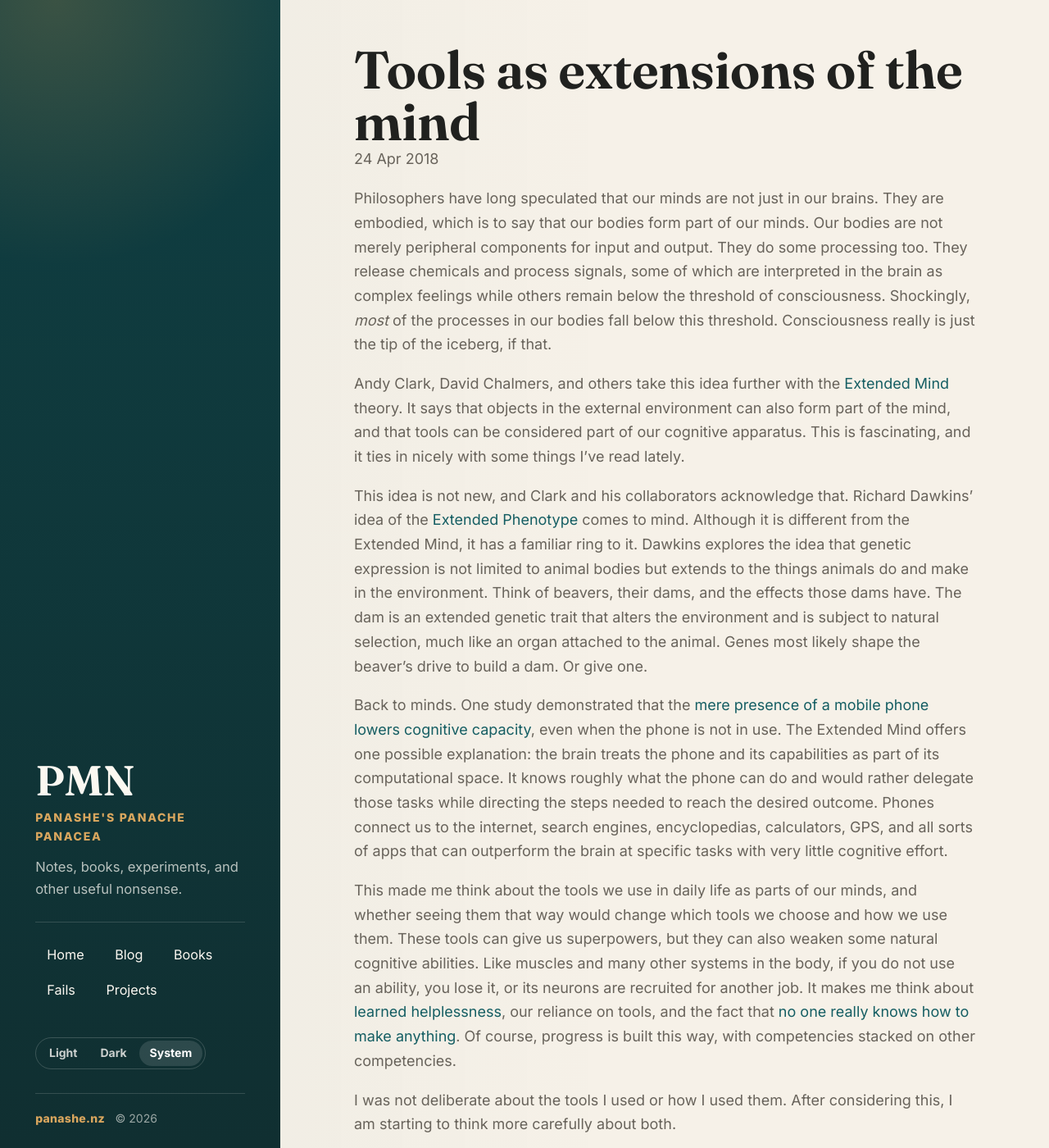
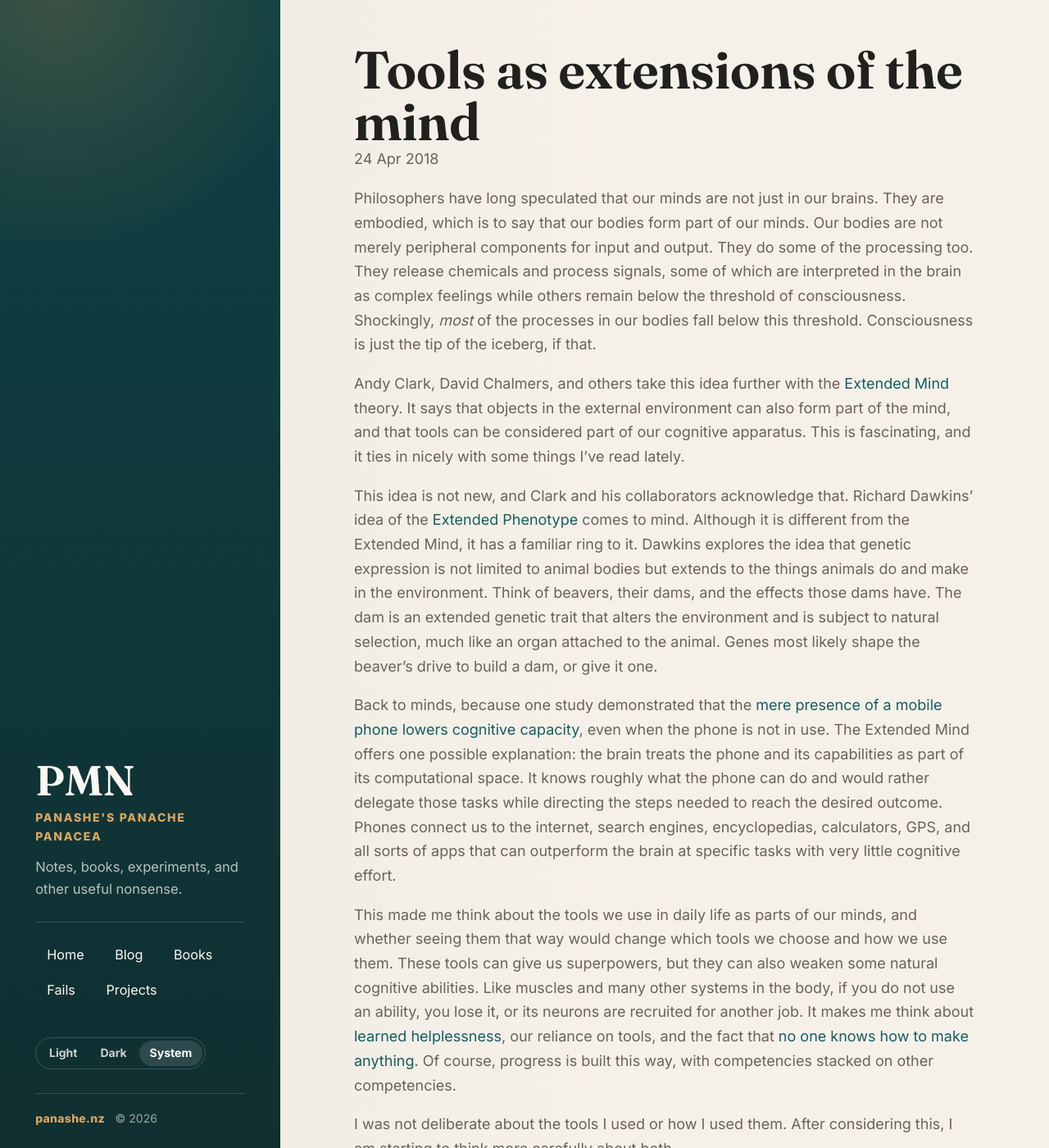
Before and after one commit to anphase/pmn.nz, a Jekyll site: the page built from _posts/2018-04-24-Tools-as-extensions-of-the-mind.md, in a window 1280 px wide and 1400 px high. Shown: the whole window at 82% size. Built offline with Jekyll 4.4.1, drawn with Linux system fonts in a browser that asks for light colours.

Commit message:
Update CHANGELOG.md, _posts/2018-04-24-Tools-as-extensions-of-the-mind.md

```diff
--- a/_posts/2018-04-24-Tools-as-extensions-of-the-mind.md
+++ b/_posts/2018-04-24-Tools-as-extensions-of-the-mind.md
@@ -3,17 +3,17 @@ layout: post
 title:  Tools as extensions of the mind
 categories: mind development
 date:   2018-04-24 13:00:00 +1200
-description: "Philosophers have long speculated that our minds are not just in our brains. They are embodied, and our bodies form part of our minds."
+description: "Philosophers have long speculated that our minds are embodied, so our bodies form part of our minds, and tools may extend them further"
 ---
-Philosophers have long speculated that our minds are not just in our brains. They are embodied, which is to say that our bodies form part of our minds. Our bodies are not merely peripheral components for input and output. They do some processing too. They release chemicals and process signals, some of which are interpreted in the brain as complex feelings while others remain below the threshold of consciousness. Shockingly, *most* of the processes in our bodies fall below this threshold. Consciousness really is just the tip of the iceberg, if that.
+Philosophers have long speculated that our minds are not just in our brains. They are embodied, which is to say that our bodies form part of our minds. Our bodies are not merely peripheral components for input and output. They do some of the processing too. They release chemicals and process signals, some of which are interpreted in the brain as complex feelings while others remain below the threshold of consciousness. Shockingly, *most* of the processes in our bodies fall below this threshold. Consciousness is just the tip of the iceberg, if that.
 
 Andy Clark, David Chalmers, and others take this idea further with the [Extended Mind][1] theory. It says that objects in the external environment can also form part of the mind, and that tools can be considered part of our cognitive apparatus. This is fascinating, and it ties in nicely with some things I’ve read lately.
 
-This idea is not new, and Clark and his collaborators acknowledge that. Richard Dawkins’ idea of the [Extended Phenotype][2] comes to mind. Although it is different from the Extended Mind, it has a familiar ring to it. Dawkins explores the idea that genetic expression is not limited to animal bodies but extends to the things animals do and make in the environment. Think of beavers, their dams, and the effects those dams have. The dam is an extended genetic trait that alters the environment and is subject to natural selection, much like an organ attached to the animal. Genes most likely shape the beaver’s drive to build a dam. Or give one.
+This idea is not new, and Clark and his collaborators acknowledge that. Richard Dawkins’ idea of the [Extended Phenotype][2] comes to mind. Although it is different from the Extended Mind, it has a familiar ring to it. Dawkins explores the idea that genetic expression is not limited to animal bodies but extends to the things animals do and make in the environment. Think of beavers, their dams, and the effects those dams have. The dam is an extended genetic trait that alters the environment and is subject to natural selection, much like an organ attached to the animal. Genes most likely shape the beaver’s drive to build a dam, or give it one.
 
-Back to minds. One study demonstrated that the [mere presence of a mobile phone lowers cognitive capacity][3], even when the phone is not in use. The Extended Mind offers one possible explanation: the brain treats the phone and its capabilities as part of its computational space. It knows roughly what the phone can do and would rather delegate those tasks while directing the steps needed to reach the desired outcome. Phones connect us to the internet, search engines, encyclopedias, calculators, GPS, and all sorts of apps that can outperform the brain at specific tasks with very little cognitive effort.
+Back to minds, because one study demonstrated that the [mere presence of a mobile phone lowers cognitive capacity][3], even when the phone is not in use. The Extended Mind offers one possible explanation: the brain treats the phone and its capabilities as part of its computational space. It knows roughly what the phone can do and would rather delegate those tasks while directing the steps needed to reach the desired outcome. Phones connect us to the internet, search engines, encyclopedias, calculators, GPS, and all sorts of apps that can outperform the brain at specific tasks with very little cognitive effort.
 
-This made me think about the tools we use in daily life as parts of our minds, and whether seeing them that way would change which tools we choose and how we use them. These tools can give us superpowers, but they can also weaken some natural cognitive abilities. Like muscles and many other systems in the body, if you do not use an ability, you lose it, or its neurons are recruited for another job. It makes me think about [learned helplessness][4], our reliance on tools, and the fact that [no one really knows how to make anything][5]. Of course, progress is built this way, with competencies stacked on other competencies.
+This made me think about the tools we use in daily life as parts of our minds, and whether seeing them that way would change which tools we choose and how we use them. These tools can give us superpowers, but they can also weaken some natural cognitive abilities. Like muscles and many other systems in the body, if you do not use an ability, you lose it, or its neurons are recruited for another job. It makes me think about [learned helplessness][4], our reliance on tools, and the fact that [no one knows how to make anything][5]. Of course, progress is built this way, with competencies stacked on other competencies.
 
 I was not deliberate about the tools I used or how I used them. After considering this, I am starting to think more carefully about both.
 
```
Also changed, not shown: CHANGELOG.md.
